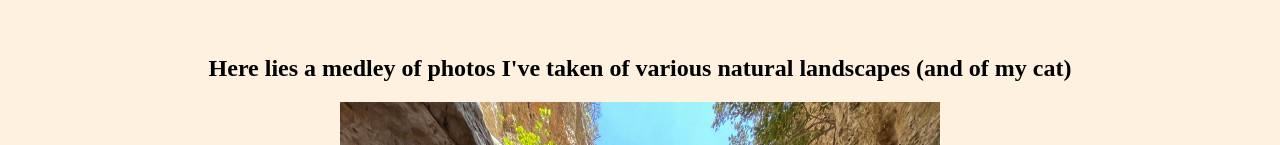
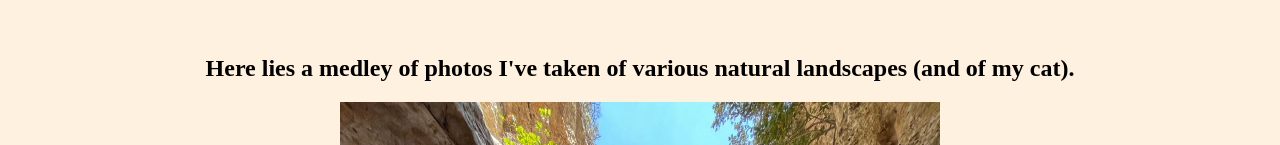
Before and after one commit to katevasc/katevasc.github.io, a plain HTML site: page index.html in a window 1280 px wide. Shown: the part 390-535 px from the top of the page. Drawn offline with Linux system fonts and the light colour scheme.

Commit message:
Update index.html

```diff
--- a/index.html
+++ b/index.html
@@ -34,7 +34,7 @@
 		</div>
 		<br>
 		<br>
-		<h2>Here lies a medley of photos I've taken of various natural landscapes (and of my cat)</h2>
+		<h2>Here lies a medley of photos I've taken of various natural landscapes (and of my cat).</h2>
   		<img src="img1.jpg" class="mySlides" width="600" height="800">
 		<img src="img2.jpg" class="mySlides" width="600" height="800">
 		<img src="img4.jpg" class="mySlides" width="600" height="800">
```
